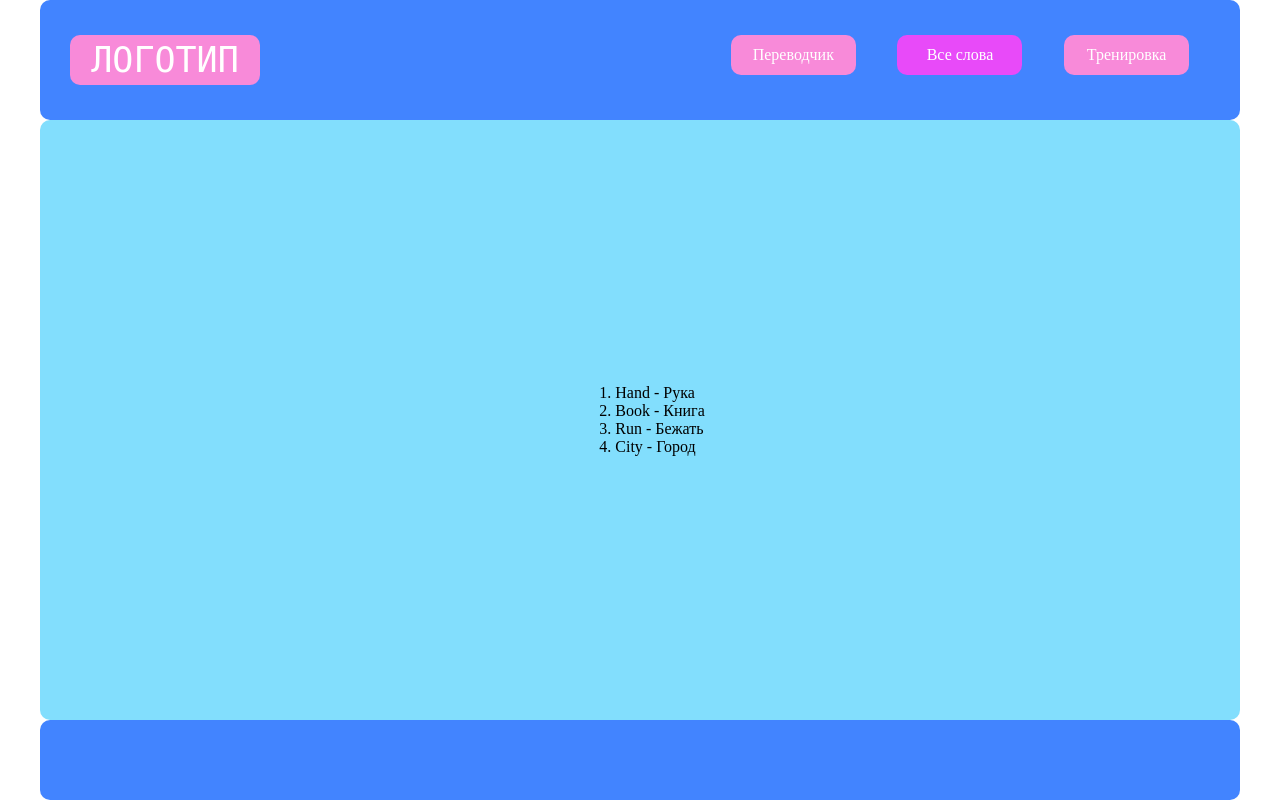
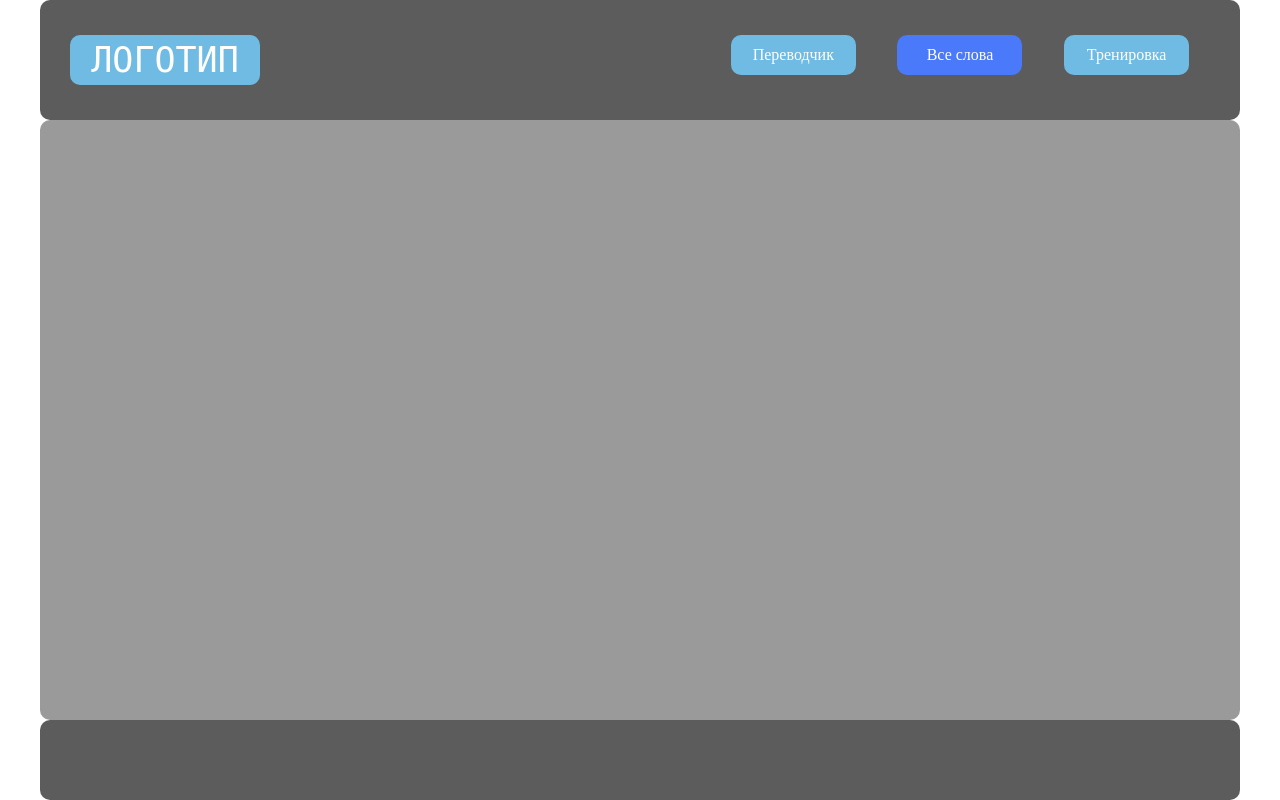
Before and after one commit to MetraVoprak/translator, a Django app: page /all_words/ in a window 1280 px wide. Run offline with Django 3.2, Linux system fonts and the light colour scheme; data that the repository does not hold is empty.

Commit message:
Step 3. Models in context

```diff
--- a/mainapp/templates/mainapp/all_words.html
+++ b/mainapp/templates/mainapp/all_words.html
@@ -11,7 +11,7 @@
     <div class="all_words">
         <ol class="words">
             {% for word in words %}
-            <li>{{ word.eng|capfirst }} - {{ word.rus|capfirst }}</li>
+            <li>{{ word.eng_var|capfirst }} - {{ word.rus_var|capfirst }}</li>
             {% endfor %}
         </ol>
     </div>
--- a/mainapp/views.py
+++ b/mainapp/views.py
@@ -1,4 +1,5 @@
 from django.shortcuts import render
+from .models import Words, Part_of_speech
 
 
 def index(request):
@@ -9,24 +10,7 @@ def index(request):
 
 def all_words(request):
     title = 'Все слова'
-    words = [
-        {
-            'eng': 'hand',
-            'rus': 'рука'
-        },
-        {
-            'eng': 'book',
-            'rus': 'книга'
-        },
-        {
-            'eng': 'run',
-            'rus': 'бежать'
-        },
-        {
-            'eng': 'city',
-            'rus': 'город'
-        }
-    ]
+    words = Words.objects.all()
     content = {"title": title, "words": words}
     # content = {"title": title}
     return render(request, "mainapp/all_words.html", content)
--- a/static/style.css
+++ b/static/style.css
@@ -133,7 +133,7 @@
     max-width: 1200px;
     height: 15vh;
     margin: auto;
-    background-color: #4284ff;
+    background-color: #5c5c5c;
     padding: 10px;
     box-sizing: border-box;
     display: flex;
@@ -166,7 +166,7 @@
 .logo {
     width: 190px;
     height: 50px;
-    background-color: rgb(248, 138, 217);
+    background-color: rgb(112, 187, 227);
     display: flex;
     justify-content: center;
     align-items: center;
@@ -188,7 +188,7 @@
 .section {
     max-width: 1200px;
     height: 75vh;
-    background-color: #82defd;
+    background-color: #9a9a9a;
     margin: auto;
     display: flex;
     justify-content: center;
@@ -225,7 +225,7 @@
     justify-content: center;
     align-items: center;
     text-decoration: none;
-    background-color: rgb(248, 138, 217);
+    background-color: rgb(112, 187, 227);
     border-radius: 10px;
 }
 
@@ -233,7 +233,7 @@
     color: #ffffff;
     width: 125px;
     height: 40px;
-    background-color: rgb(248, 138, 217);
+    background-color: rgb(112, 187, 227);
     display: flex;
     justify-content: center;
     align-items: center;
@@ -245,7 +245,7 @@
     color: #ffffff;
     width: 125px;
     height: 40px;
-    background-color: rgb(232, 74, 249);
+    background-color: rgb(74, 121, 249);
     display: flex;
     justify-content: center;
     align-items: center;
@@ -256,7 +256,7 @@
 .footer {
     width: 1200px;
     height: 10vh;
-    background-color: #4284ff;
+    background-color: #5c5c5c;
     margin: auto;
     align-items: flex-end;
     border-radius: 10px;
```
